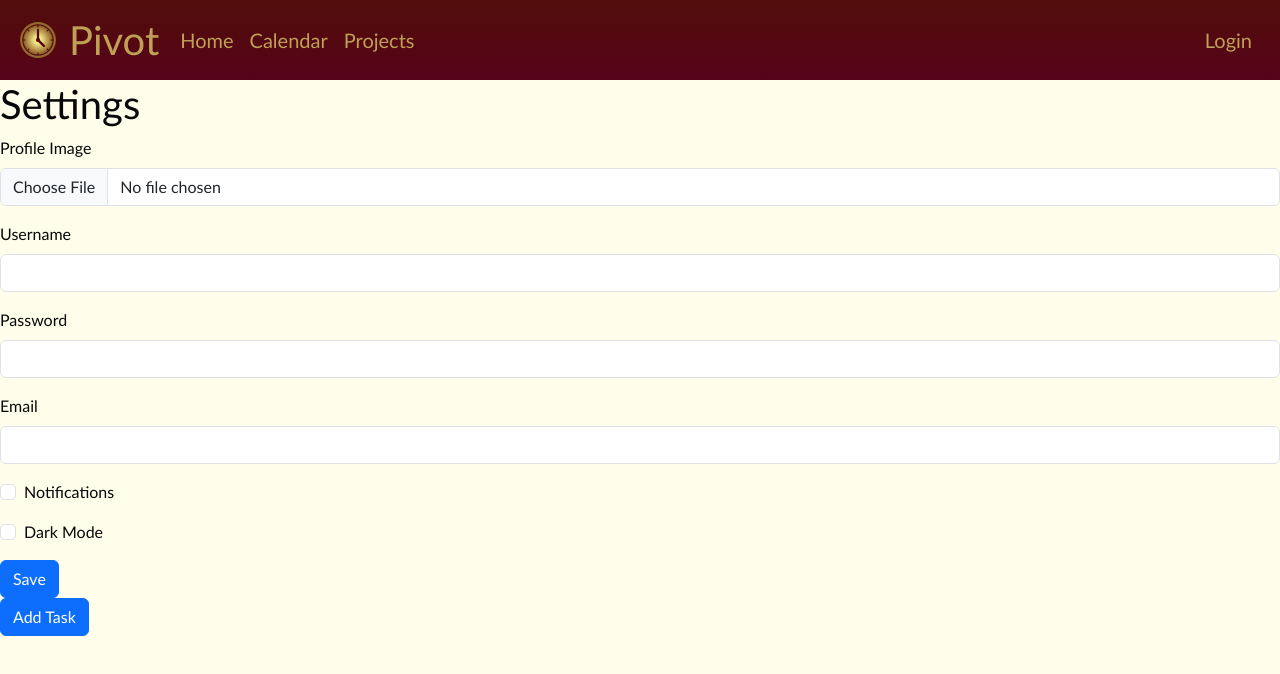
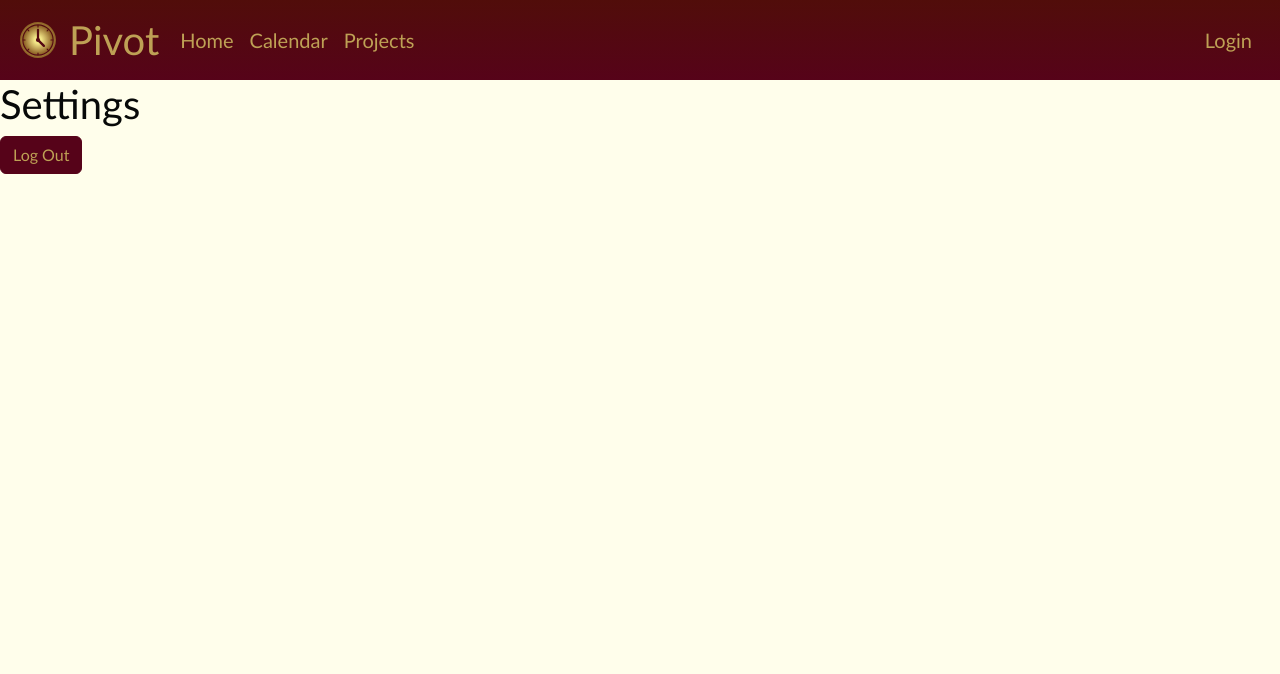
Before and after one commit to PolarisVoid/startup, a React (Vite) app: page /settings in a window 1280 px wide. Shown: the top 674 px of the page. Built offline with nearby package versions, Linux system fonts and the light colour scheme; no server answers.

Commit message:
Removed unneed form and put logout button

```diff
--- a/src/pages/Settings.jsx
+++ b/src/pages/Settings.jsx
@@ -1,87 +1,22 @@
 import {AddTaskModalForm} from "./../components/forms/AddTask";
 import {AddTaskModalFormButton} from "./../components/forms/AddTask";
+import { useNavigate } from "react-router-dom";
 
-function settings() {
+function Settings(props) {
+  const navigate = useNavigate();
+  function logoutUser(username) {
+    props.onLogout(username);
+    localStorage.removeItem("userName");
+    localStorage.removeItem("userId");
+    navigate("/login");
+  }
   return (
     <>
       <h1>Settings</h1>
-      <form>
-        <div className="mb-3">
-          <label for="profile_image" className="form-label">
-            Profile Image
-          </label>
-          <input
-            type="file"
-            className="form-control"
-            id="profile_image"
-            name="profile_image"
-          />
-        </div>
-        <div className="mb-3">
-          <label for="username" className="form-label">
-            Username
-          </label>
-          <input
-            type="text"
-            className="form-control"
-            id="username"
-            name="username"
-            required
-          />
-        </div>
-        <div className="mb-3">
-          <label for="password" className="form-label">
-            Password
-          </label>
-          <input
-            type="password"
-            className="form-control"
-            id="password"
-            name="password"
-            required
-          />
-        </div>
-        <div className="mb-3">
-          <label for="email" className="form-label">
-            Email
-          </label>
-          <input
-            type="email"
-            className="form-control"
-            id="email"
-            name="email"
-            required
-          />
-        </div>
-        <div className="mb-3 form-check">
-          <input
-            type="checkbox"
-            className="form-check-input"
-            id="notifications"
-            name="notifications"
-          />
-          <label className="form-check-label" for="notifications">
-            Notifications
-          </label>
-        </div>
-        <div className="mb-3 form-check">
-          <input
-            type="checkbox"
-            className="form-check-input"
-            id="dark-mode"
-            name="dark-mode"
-          />
-          <label className="form-check-label" for="dark-mode">
-            Dark Mode
-          </label>
-        </div>
-        <button type="submit" className="btn btn-primary">
-          Save
-        </button>
-      </form>
-      <AddTaskModalFormButton />
-      <AddTaskModalForm />
+      <button className="btn btn-primary-2" onClick={() => {logoutUser()}}>
+        Log Out
+      </button>
     </>
   );
 }
-export default settings;
+export default Settings;
```
